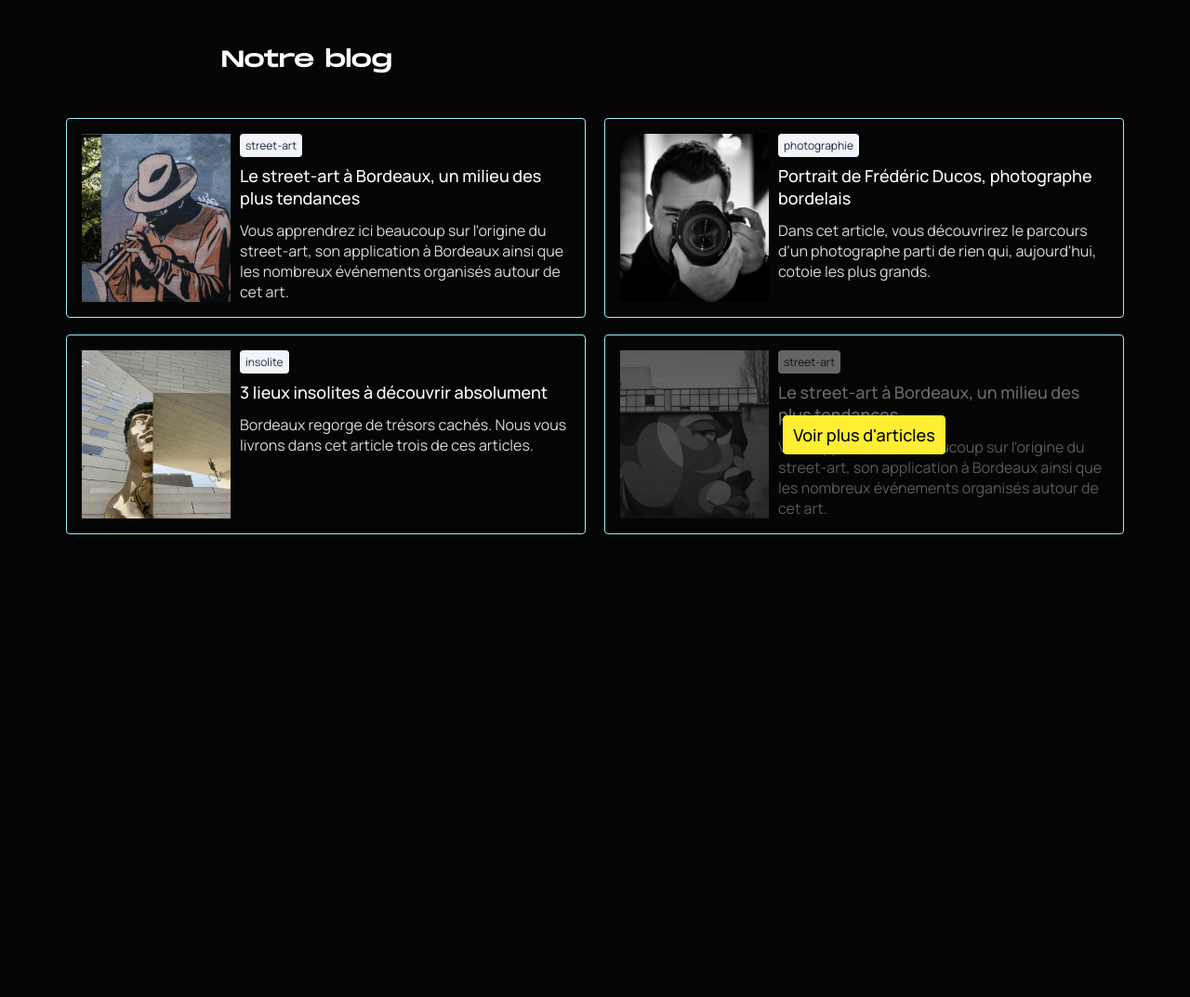
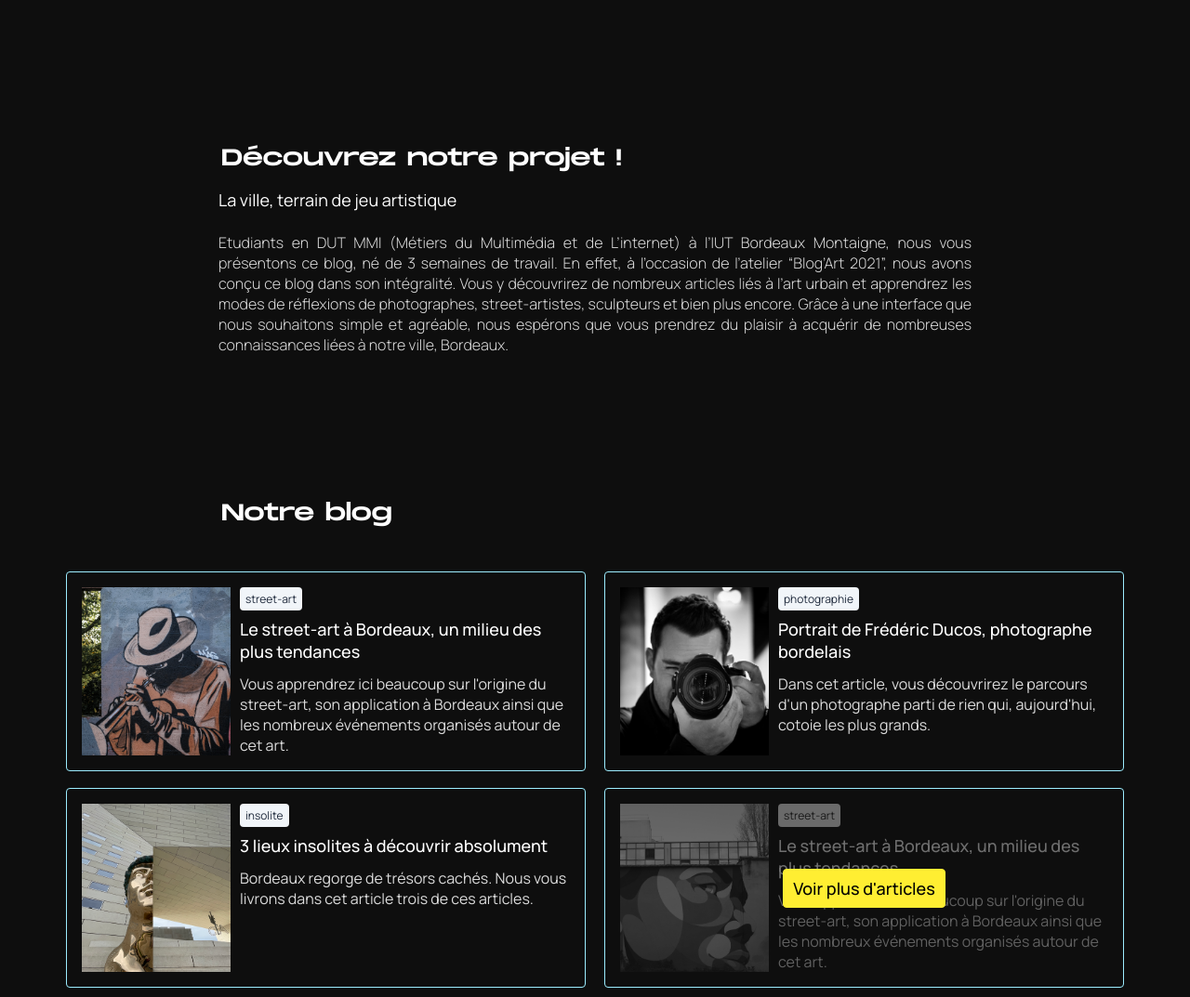
Before and after one commit to najouille/Blog-Art-Grp-2, a PHP site: page / in a window 1280 px wide. Shown: the whole page at 93% size. Before the commit the page ends 575 px from the top, so only its background shows below. Run offline with PHP 8.4, Linux system fonts and the light colour scheme.

Commit message:
text home

```diff
--- a/front/assets/home.css
+++ b/front/assets/home.css
@@ -3,7 +3,25 @@
   margin: 0;
 }
 html {
-  background-color: #050505;
+  background-color: #0E0E0E;
+  ;
+}
+.presentation {
+    padding-left: 235px;
+    padding-right: 235px;
+    padding-top: 23px;
+    text-align: justify;
+    font-weight: 300;
+    opacity: 85%;
+}
+h3 {
+    font-family: "Manrope", sans-serif;
+    font-size: 18px;
+    font-weight: 400;
+    color: white;
+    padding-left: 235px;
+    padding-right: 235px;
+    margin-top: -20px;
 }
 .blog-preview-container {
   padding: 10px;
@@ -24,11 +42,12 @@ html {
   transition: ease 0.15s;
 }
 .streetart:hover:not(.more) {
-    transform: scale(1.05);
+    transform: scale(1.03);
 }
 img {
   width: 160px;
   object-fit: cover;
+  height: 100%;
 }
 .tagtxt {
   flex: 2;
@@ -46,7 +65,7 @@ h2 {
   color: white;
   margin-left: 238px;
   padding-bottom: 38px;
-  padding-top: 50px;
+  padding-top: 156px;
 }
 h4 {
   font-family: "Manrope", sans-serif;
@@ -117,5 +136,5 @@ p {
     background-color: black;
     color: #ffee32;
     border: 1px solid #ffee32;
-    transform: scale(1.02);
+    transform: scale(1.05);
 }
--- a/index.html
+++ b/index.html
@@ -17,6 +17,11 @@
 </head>
 
 <body>
+<section class="text">
+  <h2>Découvrez notre projet !</h2>
+  <h3>La ville, terrain de jeu artistique</h3>
+  <p class="presentation">Etudiants en DUT MMI (Métiers du Multimédia et de L’internet) à l’IUT Bordeaux Montaigne, nous vous présentons ce blog, né de 3 semaines de travail. En effet, à l’occasion de l’atelier “Blog’Art 2021”, nous avons conçu ce blog dans son intégralité. Vous y découvrirez de nombreux articles liés à l’art urbain et apprendrez les modes de réflexions de photographes, street-artistes, sculpteurs et bien plus encore. Grâce à une interface que nous souhaitons simple et agréable, nous espérons que vous prendrez du plaisir à acquérir de nombreuses connaissances liées à notre ville, Bordeaux.</p>
+</section>
 
 <section class="blogpreview">
   <h2>Notre blog</h2>
```
